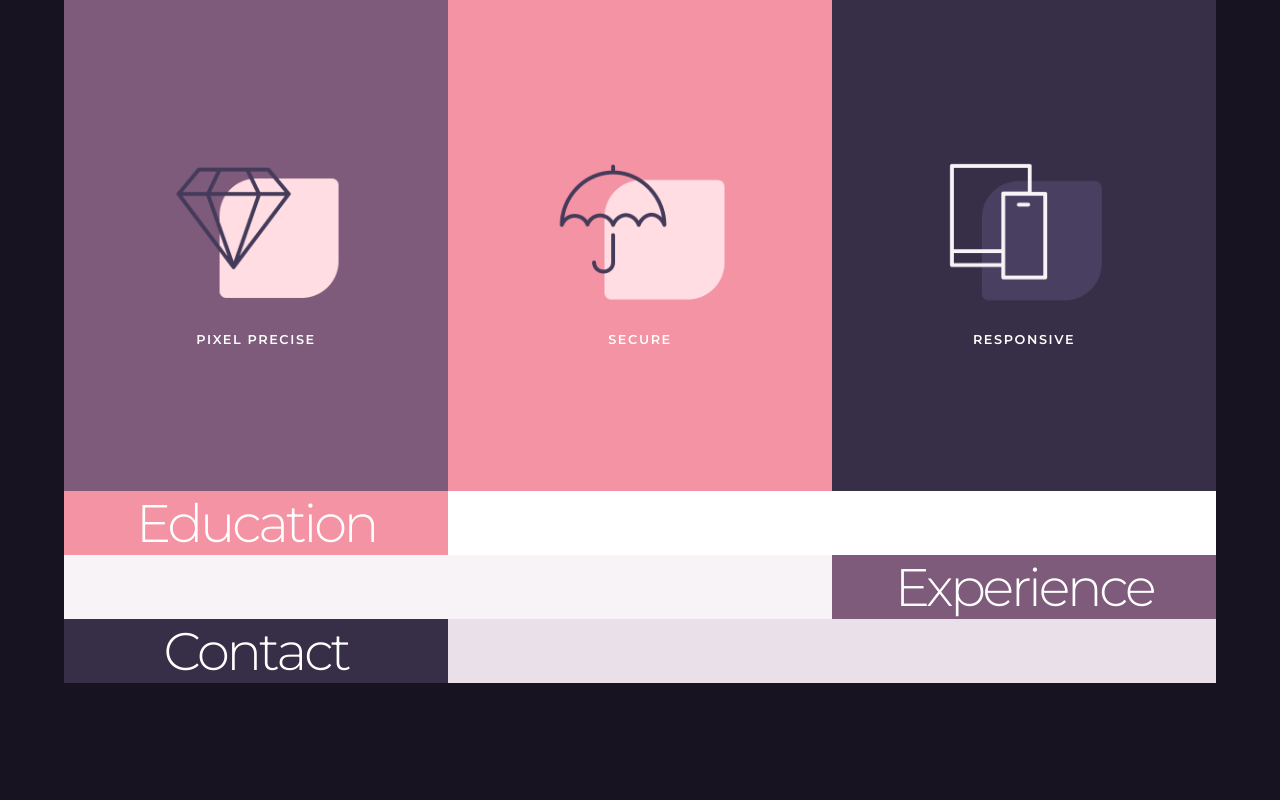
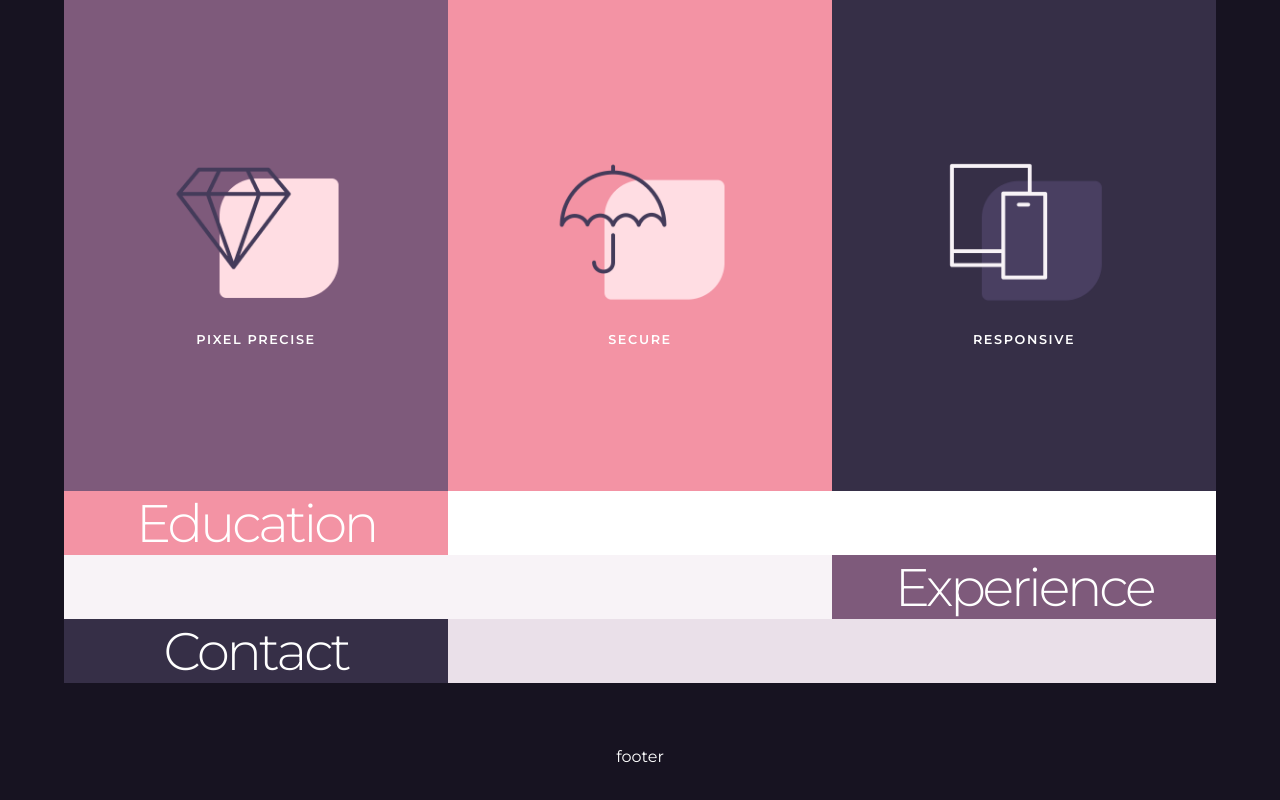
Before and after one commit to Helya-Moradi/Portfolio, a React app: page / in a window 1280 px wide. Shown: the part 1608-2408 px from the top of the page. Before the commit the page ends 2355 px from the top, so only its background shows below. Built offline with nearby package versions, Linux system fonts and the light colour scheme.

Commit message:
feat: add footer

```diff
--- a/src/App.tsx
+++ b/src/App.tsx
@@ -1,5 +1,6 @@
 import Header from "./sections/header";
 import MainContent from "./sections/main_content";
+import Footer from "src/sections/footer";
 
 function App() {
 
@@ -7,6 +8,7 @@ function App() {
         <div>
             <Header/>
             <MainContent/>
+            <Footer/>
         </div>
     );
 }
--- /dev/null
+++ b/src/sections/footer/index.sass
@@ -0,0 +1,6 @@
+.footer
+  display: flex
+  flex-direction: column
+  justify-content: center
+  align-items: center
+  margin-bottom: 6rem
--- /dev/null
+++ b/src/sections/footer/index.tsx
@@ -0,0 +1,12 @@
+import style from "./index.sass"
+
+function Footer() {
+    return (
+        // TODO: add footer
+        <div className={style.footer}>
+            footer
+        </div>
+    );
+}
+
+export default Footer;
```
